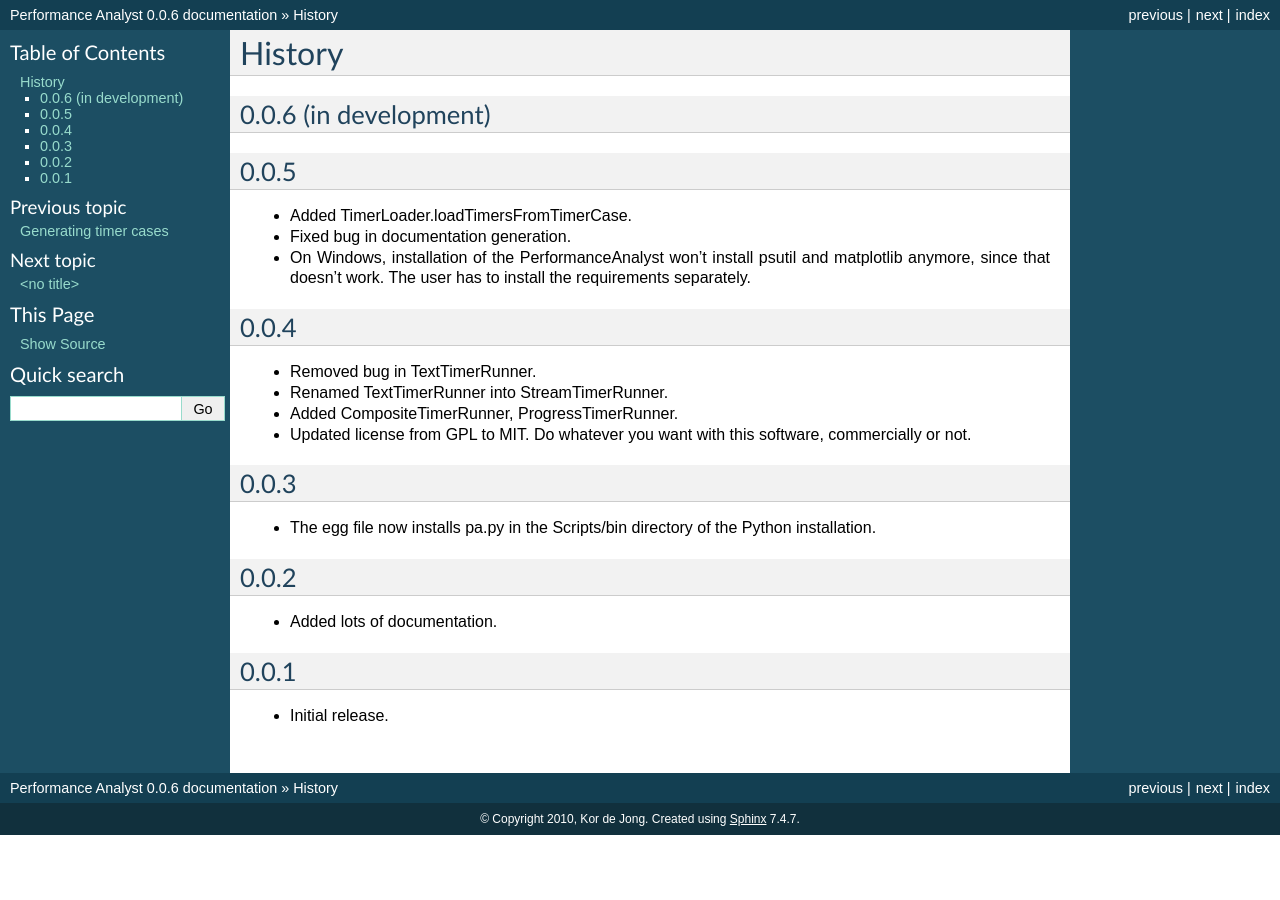
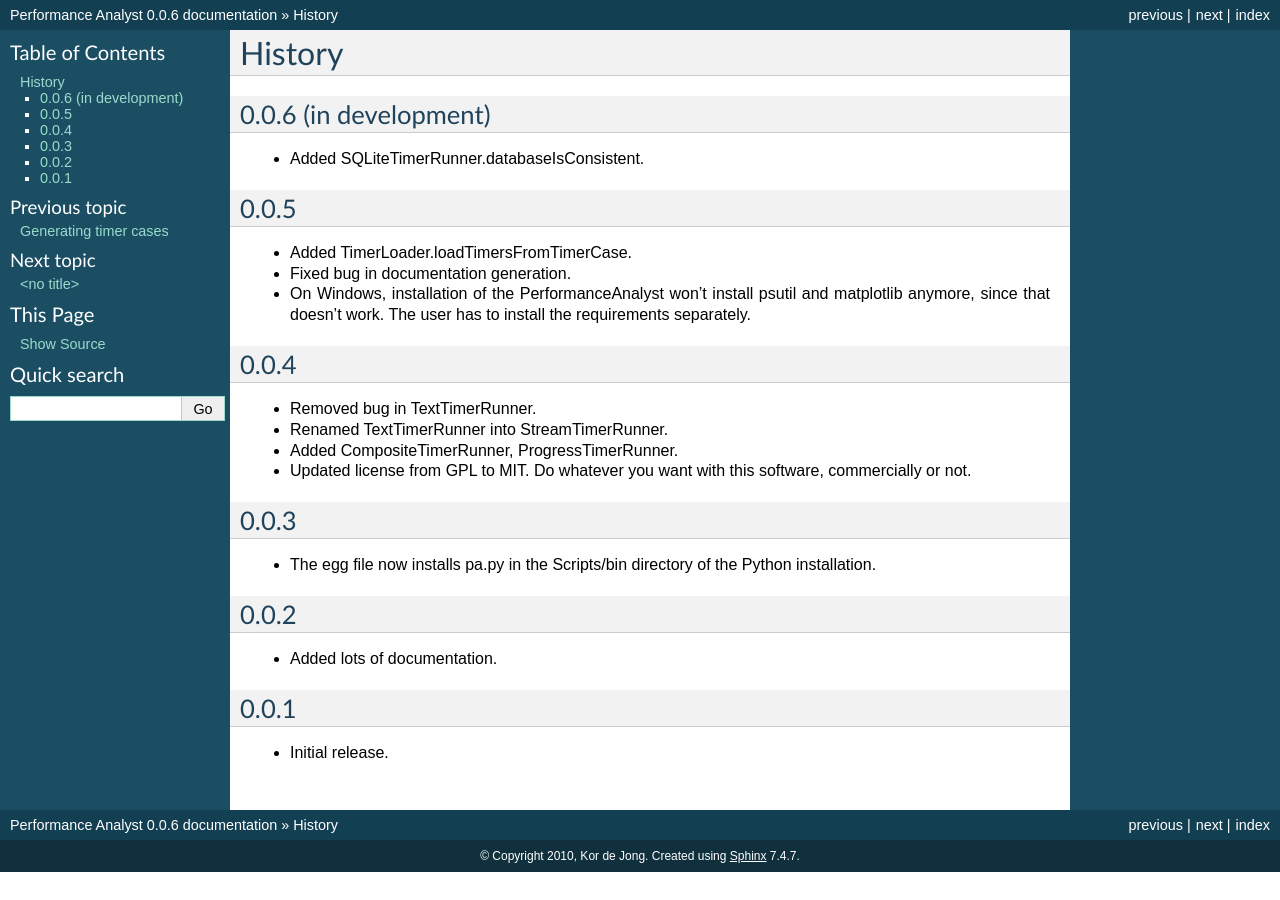
Before and after one commit to pcraster/performance_analyst, a Sphinx documentation site: the page built from Documentation/History.rst, in a window 1280 px wide. Built offline with Sphinx 7.4.7, drawn with Linux system fonts in a browser that asks for light colours.

Commit message:
Added history remark

```diff
--- a/Documentation/History.rst
+++ b/Documentation/History.rst
@@ -6,6 +6,7 @@ History
 
 0.0.6 (in development)
 ======================
+- Added SQLiteTimerRunner.databaseIsConsistent.
 
 0.0.5
 =====
```
